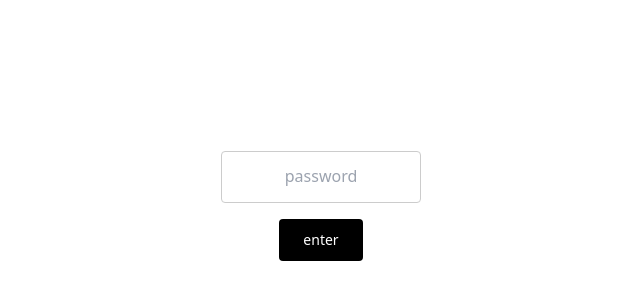
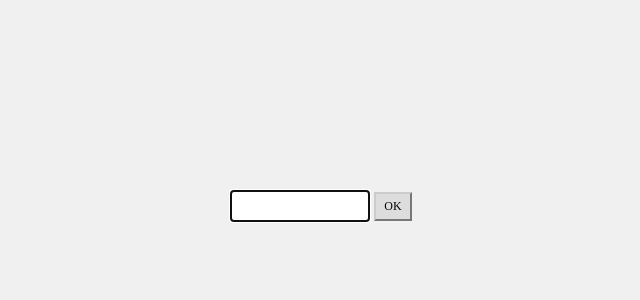
Before and after one commit to LuMo6282/L-L, a Next.js app: page / in a window 1280 px wide. Shown: the part 194-494 px from the top of the page, without its empty margins (319-959 px from the left). Built offline with nearby package versions, Linux system fonts and the light colour scheme; a web font is replaced by a local one.

Commit message:
Make password screen uglier

```diff
--- a/src/components/PasswordGate.tsx
+++ b/src/components/PasswordGate.tsx
@@ -41,47 +41,40 @@ export default function PasswordGate({ children }: { children: React.ReactNode }
   return (
     <div style={{
       minHeight: '100vh',
-      backgroundColor: 'white',
+      backgroundColor: '#f0f0f0',
       display: 'flex',
       alignItems: 'center',
       justifyContent: 'center',
-      fontFamily: 'system-ui, -apple-system, sans-serif'
+      fontFamily: 'Times New Roman, serif'
     }}>
-      <form onSubmit={handleSubmit} style={{
-        display: 'flex',
-        flexDirection: 'column',
-        alignItems: 'center',
-        gap: '16px'
-      }}>
+      <form onSubmit={handleSubmit}>
         <input
           type="password"
           value={password}
           onChange={(e) => setPassword(e.target.value)}
-          placeholder="password"
           autoFocus
           style={{
-            padding: '12px 16px',
-            fontSize: '16px',
-            border: '1px solid #ccc',
-            borderRadius: '4px',
-            outline: 'none',
-            width: '200px',
-            textAlign: 'center'
+            padding: '4px',
+            fontSize: '13px',
+            border: '2px inset #999',
+            backgroundColor: 'white',
+            width: '140px',
+            marginRight: '4px'
           }}
         />
         <button
           type="submit"
           style={{
-            padding: '10px 24px',
-            fontSize: '14px',
-            backgroundColor: 'black',
-            color: 'white',
-            border: 'none',
-            borderRadius: '4px',
-            cursor: 'pointer'
+            padding: '3px 8px',
+            fontSize: '12px',
+            backgroundColor: '#ddd',
+            color: 'black',
+            border: '2px outset #ccc',
+            cursor: 'pointer',
+            fontFamily: 'Times New Roman, serif'
           }}
         >
-          enter
+          OK
         </button>
       </form>
     </div>
```
